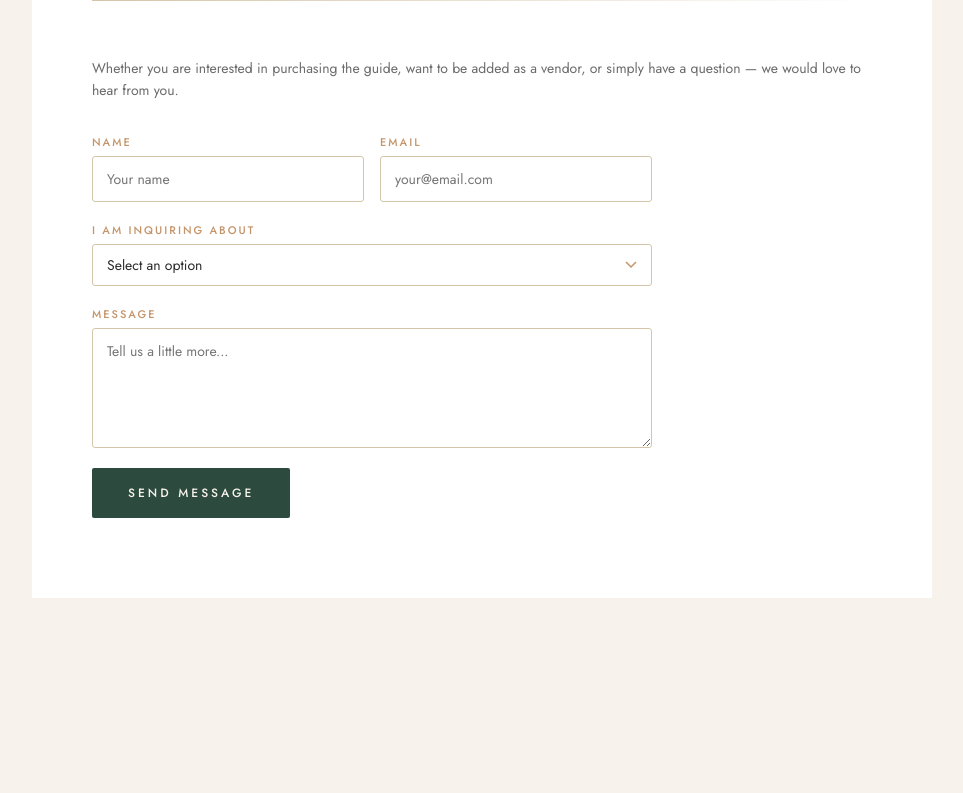
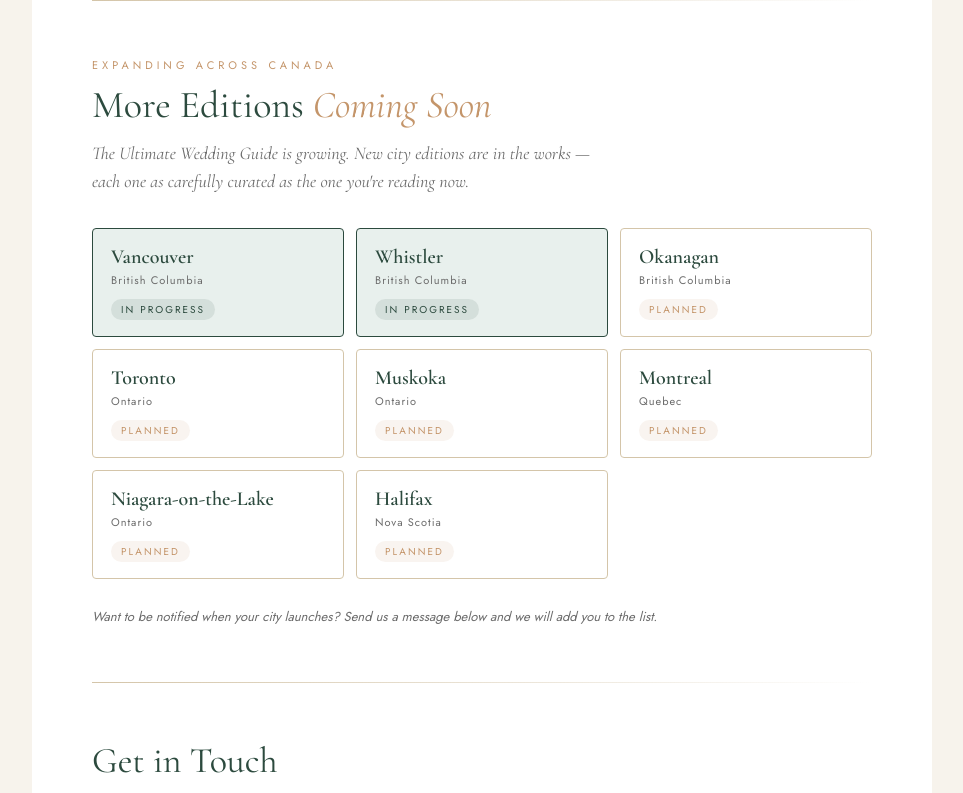
Before and after one commit to nkozminchuk/ultimate-wedding-guide, a React (Create React App) app: page / in a window 1280 px wide. Shown: the part 2000-2793 px from the top of the page, without its empty margins (158-1121 px from the left). Before the commit the page ends 2598 px from the top, so only its background shows below. Built offline with nearby package versions, Linux system fonts and the light colour scheme.

Commit message:
Update App.jsx

```diff
--- a/src/App.jsx
+++ b/src/App.jsx
@@ -2187,6 +2187,57 @@ function LandingPage() {
       </div>
 
       <div className="landing-divider" />
+
+      {/* COMING SOON CITIES */}
+      <div style={{ marginBottom: 56 }}>
+        <div className="landing-eyebrow" style={{ marginBottom: 12 }}>Expanding Across Canada</div>
+        <h2 style={{ fontFamily: "'Cormorant Garamond', serif", fontSize: 38, fontWeight: 400, color: COLORS.forest, marginBottom: 12, lineHeight: 1.1 }}>
+          More Editions <em style={{ fontStyle: "italic", color: COLORS.sandstone }}>Coming Soon</em>
+        </h2>
+        <p style={{ fontFamily: "'Cormorant Garamond', serif", fontSize: 18, fontStyle: "italic", color: COLORS.sub, marginBottom: 32, lineHeight: 1.6, maxWidth: 500 }}>
+          The Ultimate Wedding Guide is growing. New city editions are in the works — each one as carefully curated as the one you're reading now.
+        </p>
+        <div style={{ display: "grid", gridTemplateColumns: "repeat(auto-fill, minmax(200px, 1fr))", gap: 12, marginBottom: 28 }}>
+          {[
+            { city: "Vancouver", region: "British Columbia", status: "In Progress" },
+            { city: "Whistler", region: "British Columbia", status: "In Progress" },
+            { city: "Okanagan", region: "British Columbia", status: "Planned" },
+            { city: "Toronto", region: "Ontario", status: "Planned" },
+            { city: "Muskoka", region: "Ontario", status: "Planned" },
+            { city: "Montreal", region: "Quebec", status: "Planned" },
+            { city: "Niagara-on-the-Lake", region: "Ontario", status: "Planned" },
+            { city: "Halifax", region: "Nova Scotia", status: "Planned" },
+          ].map((c, i) => (
+            <div key={i} style={{
+              border: `1px solid ${COLORS.border}`,
+              borderRadius: 4,
+              padding: "16px 18px",
+              background: c.status === "In Progress" ? COLORS.mint : COLORS.white,
+              borderColor: c.status === "In Progress" ? COLORS.forest : COLORS.border,
+            }}>
+              <div style={{ fontFamily: "'Cormorant Garamond', serif", fontSize: 20, fontWeight: 600, color: COLORS.forest, marginBottom: 3 }}>{c.city}</div>
+              <div style={{ fontFamily: "'Jost', sans-serif", fontSize: 11, color: COLORS.sub, letterSpacing: 1, marginBottom: 8 }}>{c.region}</div>
+              <div style={{
+                display: "inline-block",
+                fontFamily: "'Jost', sans-serif",
+                fontSize: 10,
+                letterSpacing: 2,
+                textTransform: "uppercase",
+                color: c.status === "In Progress" ? COLORS.forest : COLORS.sandstone,
+                background: c.status === "In Progress" ? "rgba(44,74,62,0.1)" : "rgba(196,149,106,0.1)",
+                padding: "3px 10px",
+                borderRadius: 20,
+              }}>{c.status}</div>
+            </div>
+          ))}
+        </div>
+        <p style={{ fontSize: 13, color: COLORS.sub, fontStyle: "italic" }}>
+          Want to be notified when your city launches? Send us a message below and we will add you to the list.
+        </p>
+      </div>
+
+      <div className="landing-divider" />
+      <h2 className="contact-title">Get in Touch</h2>
       <p className="contact-sub">Whether you are interested in purchasing the guide, want to be added as a vendor, or simply have a question — we would love to hear from you.</p>
 
       {submitted ? (
@@ -2212,6 +2263,7 @@ function LandingPage() {
               <option value="purchase">Purchase the guide</option>
               <option value="vendor">Add or update a vendor listing</option>
               <option value="updates">Notify me of updates</option>
+              <option value="city">Notify me when my city launches</option>
               <option value="general">General inquiry</option>
             </select>
           </div>
```
